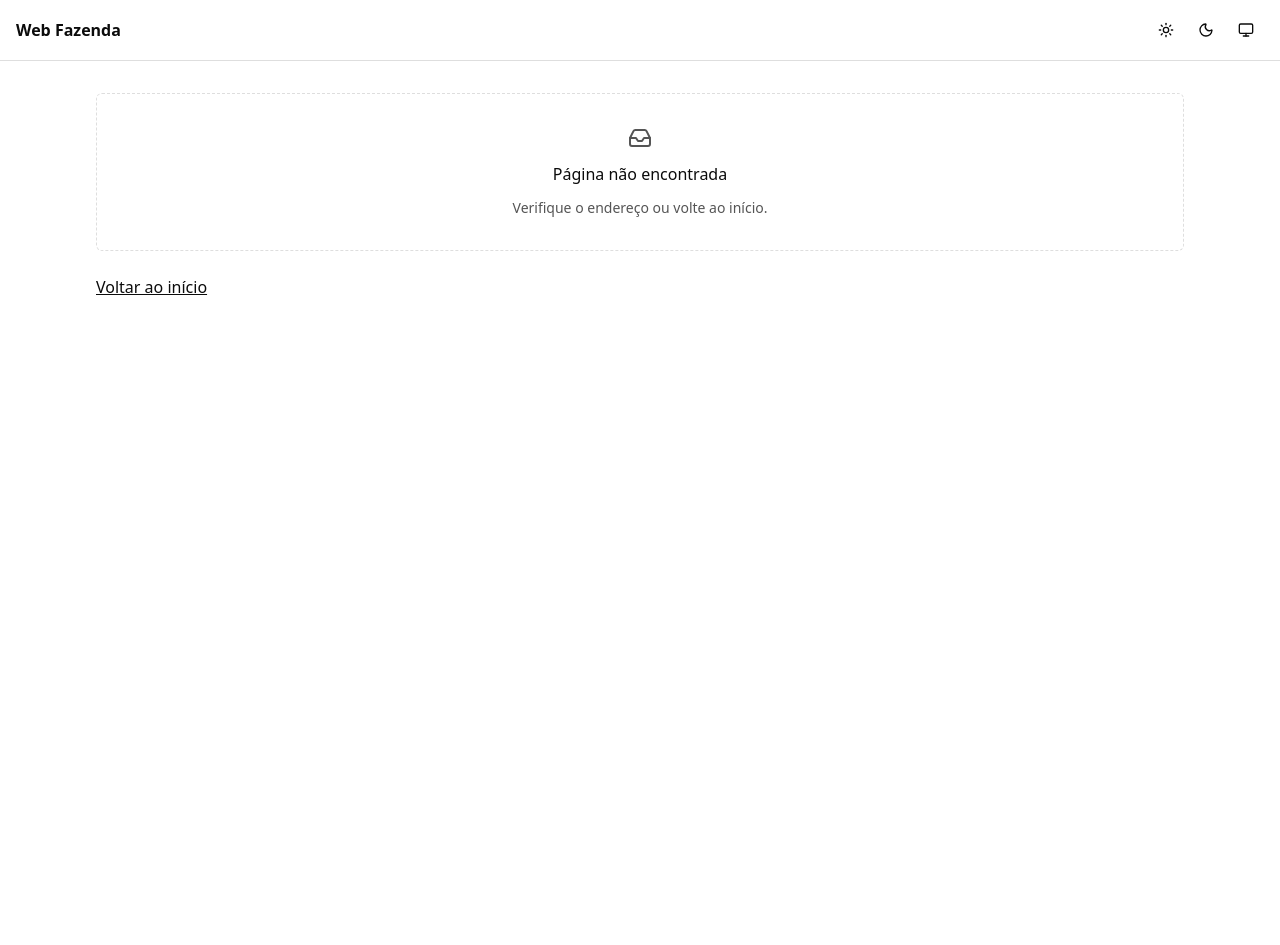
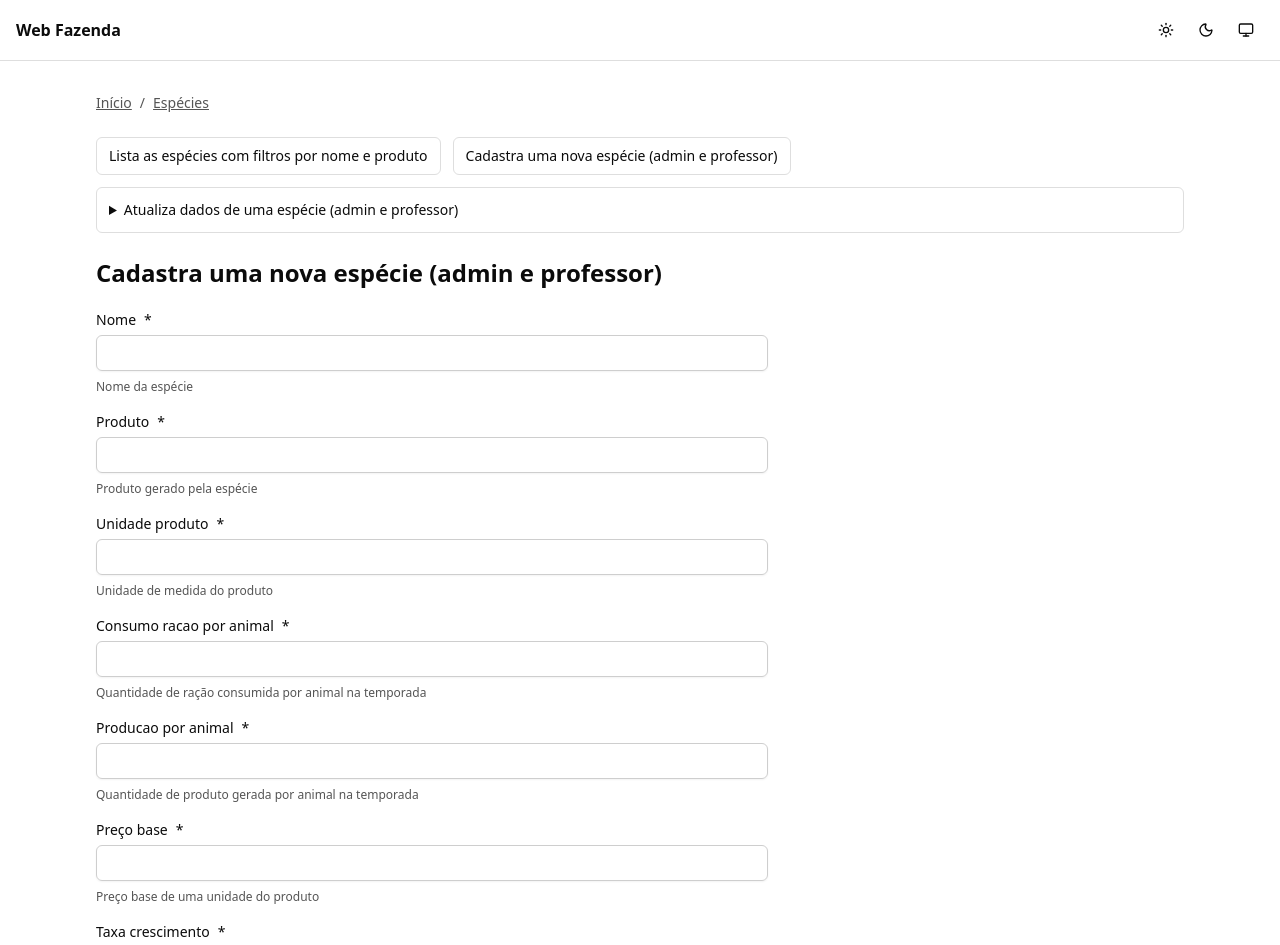
Before and after one commit to marco-pcg/Web-Fazenda, a Next.js app in the folder frontend/: page /especies/novo in a window 1280 px wide. Before the commit this address had no page. Shown: the top 945 px of the page. Before the commit the page ends 800 px from the top, so only its background shows below. Built offline with nearby package versions, Linux system fonts and the light colour scheme.

Commit message:
feat(frontend): scaffold especies endpoint pages and components

```diff
--- /dev/null
+++ b/frontend/app/(workspace)/especies/[id]/editar/page.tsx
@@ -0,0 +1,10 @@
+import { ResourceScreen } from "@/features/especies/components/resource-screen";
+
+export default async function Page({
+  params,
+}: {
+  params: Promise<{ id: string }>;
+}) {
+  const values = await params;
+  return <ResourceScreen endpointId="atualizar" params={values} />;
+}
--- /dev/null
+++ b/frontend/app/(workspace)/especies/layout.tsx
@@ -0,0 +1,27 @@
+import type { Metadata } from "next";
+import type { ReactNode } from "react";
+import Link from "next/link";
+import { ResourceNavigation } from "@/components/resources/resource-navigation";
+import { resource } from "@/features/especies/definition";
+
+export const metadata: Metadata = { title: "Espécies" };
+export default function ResourceLayout({ children }: { children: ReactNode }) {
+  return (
+    <div className="space-y-6">
+      <nav
+        aria-label="Localização"
+        className="flex flex-wrap gap-2 text-sm text-muted-foreground"
+      >
+        <Link href="/" className="underline">
+          Início
+        </Link>
+        <span aria-hidden="true">/</span>
+        <Link href="/especies" className="underline">
+          {resource.title}
+        </Link>
+      </nav>
+      <ResourceNavigation resource={resource} />
+      {children}
+    </div>
+  );
+}
--- /dev/null
+++ b/frontend/app/(workspace)/especies/novo/page.tsx
@@ -0,0 +1,5 @@
+import { ResourceScreen } from "@/features/especies/components/resource-screen";
+
+export default function Page() {
+  return <ResourceScreen endpointId="criar" />;
+}
--- /dev/null
+++ b/frontend/app/(workspace)/especies/page.tsx
@@ -0,0 +1,5 @@
+import { ResourceScreen } from "@/features/especies/components/resource-screen";
+
+export default function Page() {
+  return <ResourceScreen endpointId="listar" />;
+}
--- /dev/null
+++ b/frontend/features/especies/components/resource-screen.tsx
@@ -0,0 +1,12 @@
+import { EndpointScreen } from "@/components/resources/endpoint-screen";
+import { resource } from "../definition";
+
+type Props = {
+  endpointId: "listar" | "criar" | "atualizar";
+  params?: Record<string, string>;
+};
+export function ResourceScreen({ endpointId, params }: Props) {
+  const endpoint = resource.endpoints.find((item) => item.id === endpointId);
+  if (!endpoint) throw new Error("Unknown endpoint for especies.");
+  return <EndpointScreen endpoint={endpoint} params={params} />;
+}
--- /dev/null
+++ b/frontend/features/especies/definition.ts
@@ -0,0 +1,234 @@
+import type { ResourceDefinition } from "@/lib/contracts";
+
+export const resource = {
+  key: "especies",
+  title: "Espécies",
+  endpoints: [
+    {
+      id: "listar",
+      method: "GET",
+      path: "/especies",
+      route: "/especies",
+      title: "Lista as espécies com filtros por nome e produto",
+      permission: "especies:listar",
+      authenticated: true,
+      body: [],
+      query: [
+        {
+          name: "page",
+          label: "Página",
+          kind: "number",
+          required: false,
+          description: "Número da página",
+          min: 1,
+          step: 1,
+        },
+        {
+          name: "limit",
+          label: "Registros por página",
+          kind: "number",
+          required: false,
+          description: "Quantidade de registros por página",
+          min: 1,
+          step: 1,
+        },
+        {
+          name: "search",
+          label: "Busca",
+          kind: "text",
+          required: false,
+          description: "Termo de busca genérico",
+        },
+        {
+          name: "nome",
+          label: "Nome",
+          kind: "text",
+          required: false,
+          description: "Filtrar por parte do nome",
+        },
+        {
+          name: "produto",
+          label: "Produto",
+          kind: "text",
+          required: false,
+          description: "Filtrar por parte do produto",
+        },
+      ],
+      params: [],
+      queryDto: "QueryEspecieDto",
+      source: "backend/src/estacoes-animais/especies/especies.controller.ts",
+    },
+    {
+      id: "criar",
+      method: "POST",
+      path: "/especies",
+      route: "/especies/novo",
+      title: "Cadastra uma nova espécie (admin e professor)",
+      permission: "especies:criar",
+      authenticated: true,
+      body: [
+        {
+          name: "nome",
+          label: "Nome",
+          kind: "text",
+          required: true,
+          description: "Nome da espécie",
+          minLength: 2,
+          maxLength: 60,
+        },
+        {
+          name: "produto",
+          label: "Produto",
+          kind: "text",
+          required: true,
+          description: "Produto gerado pela espécie",
+        },
+        {
+          name: "unidade_produto",
+          label: "Unidade produto",
+          kind: "text",
+          required: true,
+          description: "Unidade de medida do produto",
+        },
+        {
+          name: "consumo_racao_por_animal",
+          label: "Consumo racao por animal",
+          kind: "number",
+          required: true,
+          description: "Quantidade de ração consumida por animal na temporada",
+          min: 0,
+          step: "any",
+        },
+        {
+          name: "producao_por_animal",
+          label: "Producao por animal",
+          kind: "number",
+          required: true,
+          description: "Quantidade de produto gerada por animal na temporada",
+          min: 0,
+          step: "any",
+        },
+        {
+          name: "preco_base",
+          label: "Preço base",
+          kind: "number",
+          required: true,
+          description: "Preço base de uma unidade do produto",
+          min: 0,
+          step: "any",
+        },
+        {
+          name: "taxa_crescimento",
+          label: "Taxa crescimento",
+          kind: "number",
+          required: true,
+          description: "Taxa de crescimento do rebanho por temporada (0 a 1)",
+          min: 0,
+          max: 1,
+          step: "any",
+        },
+        {
+          name: "ativo",
+          label: "Ativo",
+          kind: "boolean",
+          required: false,
+          description: "Se a espécie está disponível",
+        },
+      ],
+      query: [],
+      params: [],
+      bodyDto: "CreateEspecieDto",
+      source: "backend/src/estacoes-animais/especies/especies.controller.ts",
+    },
+    {
+      id: "atualizar",
+      method: "PATCH",
+      path: "/especies/:id",
+      route: "/especies/[id]/editar",
+      title: "Atualiza dados de uma espécie (admin e professor)",
+      permission: "especies:editar",
+      authenticated: true,
+      body: [
+        {
+          name: "nome",
+          label: "Nome",
+          kind: "text",
+          required: false,
+          description: "Nome da espécie",
+          minLength: 2,
+          maxLength: 60,
+        },
+        {
+          name: "produto",
+          label: "Produto",
+          kind: "text",
+          required: false,
+          description: "Produto gerado pela espécie",
+        },
+        {
+          name: "unidade_produto",
+          label: "Unidade produto",
+          kind: "text",
+          required: false,
+          description: "Unidade de medida do produto",
+        },
+        {
+          name: "consumo_racao_por_animal",
+          label: "Consumo racao por animal",
+          kind: "number",
+          required: false,
+          description: "Quantidade de ração consumida por animal na temporada",
+          min: 0,
+          step: "any",
+        },
+        {
+          name: "producao_por_animal",
+          label: "Producao por animal",
+          kind: "number",
+          required: false,
+          description: "Quantidade de produto gerada por animal na temporada",
+          min: 0,
+          step: "any",
+        },
+        {
+          name: "preco_base",
+          label: "Preço base",
+          kind: "number",
+          required: false,
+          description: "Preço base de uma unidade do produto",
+          min: 0,
+          step: "any",
+        },
+        {
+          name: "taxa_crescimento",
+          label: "Taxa crescimento",
+          kind: "number",
+          required: false,
+          description: "Taxa de crescimento do rebanho por temporada (0 a 1)",
+          min: 0,
+          max: 1,
+          step: "any",
+        },
+        {
+          name: "ativo",
+          label: "Ativo",
+          kind: "boolean",
+          required: false,
+          description: "Se a espécie está disponível",
+        },
+      ],
+      query: [],
+      params: [
+        {
+          name: "id",
+          label: "ID do registro",
+          kind: "text",
+          required: true,
+          format: "uuid",
+        },
+      ],
+      bodyDto: "UpdateEspecieDto",
+      source: "backend/src/estacoes-animais/especies/especies.controller.ts",
+    },
+  ],
+} satisfies ResourceDefinition;
```
Also changed, not shown: 1 other file (tests, documents, lock files or other folders).
